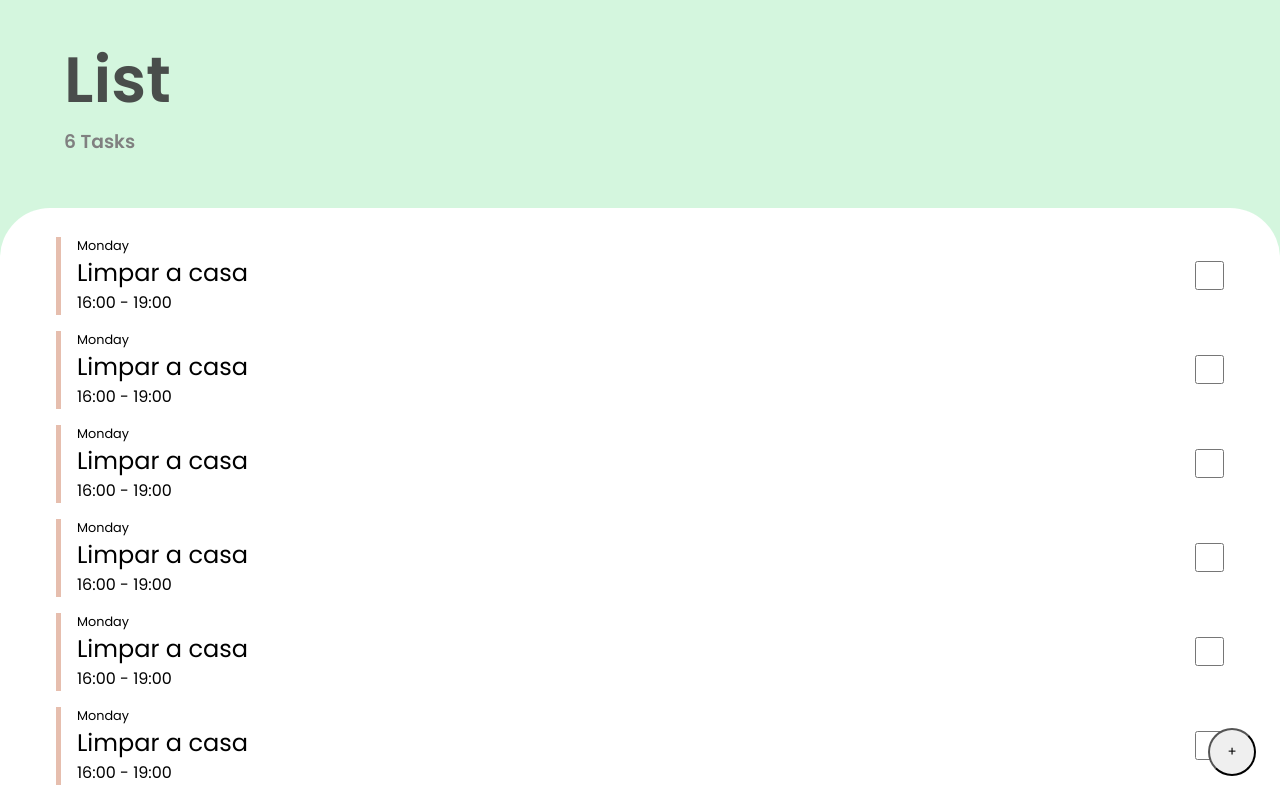
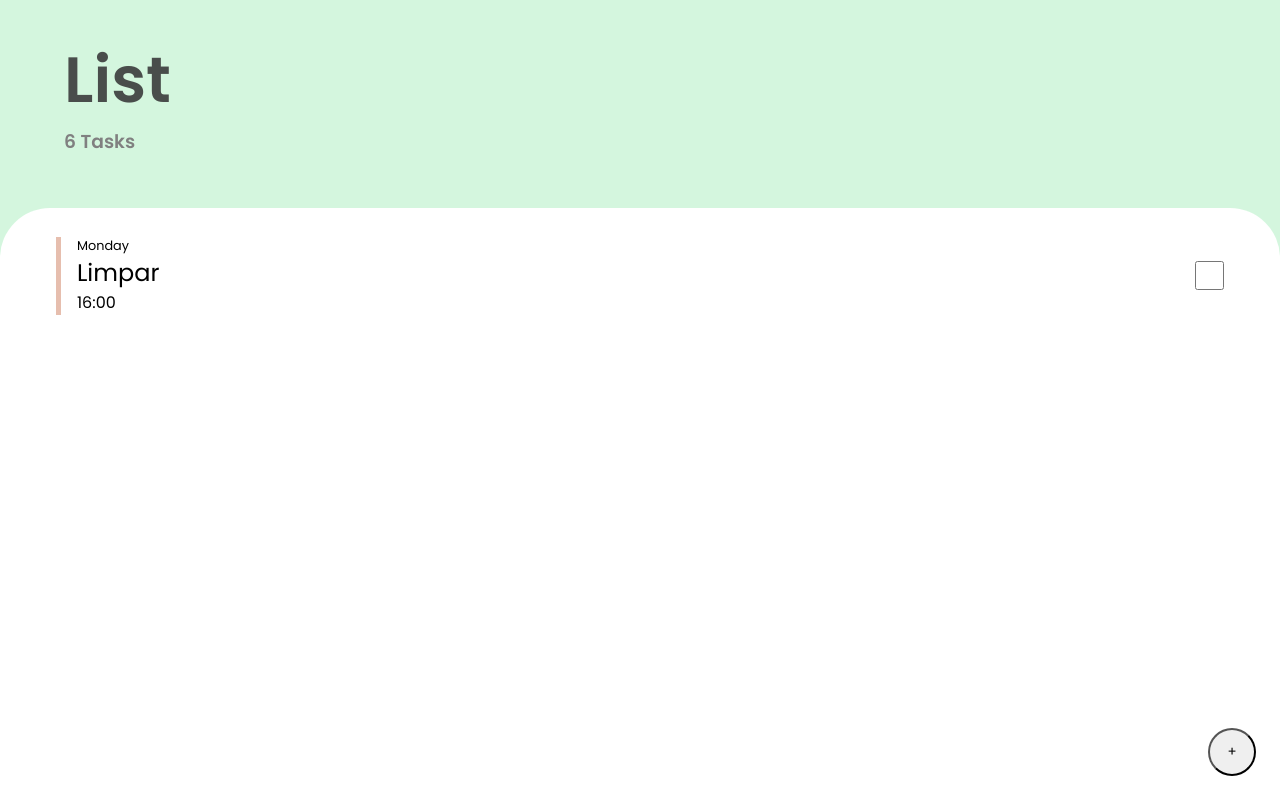
Before and after one commit to isadoratavare/to-do-react, a React (Create React App) app: page / in a window 1280 px wide. Built offline with nearby package versions, Linux system fonts and the light colour scheme.

Commit message:
criando tags com o map e add o useContext

```diff
--- a/package.json
+++ b/package.json
@@ -6,6 +6,7 @@
     "@testing-library/jest-dom": "^5.11.4",
     "@testing-library/react": "^11.1.0",
     "@testing-library/user-event": "^12.1.10",
+    "caniuse-lite": "^1.0.30001271",
     "react": "^17.0.2",
     "react-dom": "^17.0.2",
     "react-scripts": "4.0.3",
--- a/src/App.js
+++ b/src/App.js
@@ -1,13 +1,13 @@
 import Header from './components/Header';
 import Body from './components/Body';
 import './styles/global.css';
+import TaskProvider from './context/taskContext';
 
 export default function App() {
   return (
-    <>
-      <Header />
-      <Body />
-
-    </>
+    <TaskProvider>
+      <Header/>
+      <Body/>
+    </TaskProvider>
   );
 }
--- a/src/components/Body/index.js
+++ b/src/components/Body/index.js
@@ -1,18 +1,29 @@
-import '../Body/main.css'
-import Task from '../Task'
+import { useTasks } from '../../context/taskContext';
+import '../Body/main.css';
+import Task from '../Task';
+
 
 export default function Body(){
+    const { tasks,setTasks } = useTasks();
+    const updateTask = () =>{
+        setTasks([...tasks,{
+            day: 'Terça',
+            content:'estudar',
+            time: '19hrs'
+        }])
+    }
     return(
         <div className="containerBody">
             <div className="tasks">
-                <Task />
-                <Task />
-                <Task />
-                <Task />
-                <Task />
-                <Task />
+                {tasks.map( (task,index)=>
+                <Task key = {index}
+                    day={task.day}
+                    content={task.content}
+                    time = {task.time}
+
+                />)}
             </div>
-            <button>
+            <button onClick={updateTask}>
                 +
             </button>
         </div>
--- a/src/components/Task/index.js
+++ b/src/components/Task/index.js
@@ -1,12 +1,12 @@
 import '../Task/main.css'
-export default function Task(){
+export default function Task(props){
     return(
         <div className="containerTask">
             <div className="taskBody">
                 <span>
-                    <p className="dayTask">Monday</p>
-                    <p className="contentTask">Limpar a casa</p>
-                    <p className="timeTask">16:00 - 19:00</p>
+                    <p className="dayTask">{props.day}</p>
+                    <p className="contentTask">{props.content}</p>
+                    <p className="timeTask">{props.time}</p>
                 </span>
                 <input type="checkbox"/>
             </div>
--- /dev/null
+++ b/src/context/taskContext.js
@@ -0,0 +1,22 @@
+import React, { createContext, useContext, useState } from "react";
+
+const TaskContext = createContext();
+
+export default function TaskProvider({ children }){
+    const [tasks,setTasks] = useState([{
+        day: 'Monday',
+        content: 'Limpar',
+        time:'16:00'
+    }])
+    return(
+        <TaskContext.Provider value={{tasks,setTasks}}>
+            {children}
+        </TaskContext.Provider>
+    )
+}
+
+export function useTasks(){
+    const context = useContext(TaskContext);
+    const { tasks,setTasks } = context;
+    return { tasks,setTasks }
+}
```
Also changed, not shown: 1 other file (tests, documents, lock files or other folders).
